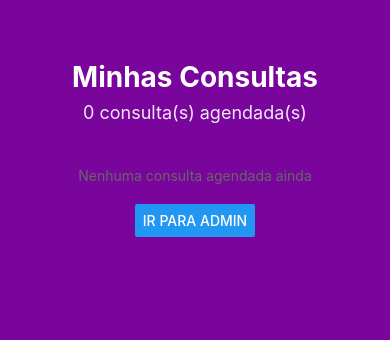
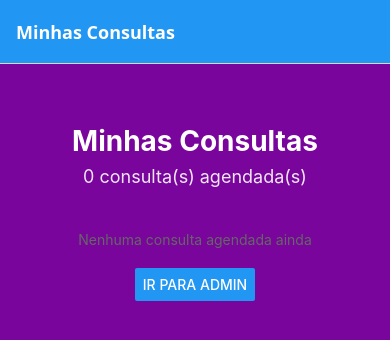
Before and after one commit to 2TDSPO-Mobile-Application-Development/sistema-consultas-mobile, a React Native app: screen / in a window 390 px wide. Shown: the top 340 px of the page. Built offline with nearby package versions, Linux system fonts and the light colour scheme.

Commit message:
refactor:  Adicionada navegação

```diff
--- a/App.tsx
+++ b/App.tsx
@@ -1,5 +1,39 @@
 import React from "react";
-import { Home } from "./src/screens";
+// Importa componentes do React Navigation
+import { NavigationContainer } from "@react-navigation/native";
+import { createNativeStackNavigator } from "@react-navigation/native-stack";
+// Importa as telas
+import Home from "./src/screens/Home";
+import Admin from "./src/screens/Admin";
+
+// Cria o navegador
+const Stack = createNativeStackNavigator();
+
 export default function App() {
-  return <Home />;
+  return (
+    // NavigationContainer envolve toda a navegação
+    <NavigationContainer>
+      {/* Stack.Navigator define a pilha de telas */}
+      <Stack.Navigator
+        screenOptions={{
+          headerStyle: { backgroundColor: "#2196F3" }, // Cor do cabeçalho
+          headerTintColor: "#fff", // Cor do texto do cabeçalho
+          headerTitleStyle: { fontWeight: "bold" }, // Estilo do título
+        }}
+      >
+        {/* Tela Home - tela inicial */}
+        <Stack.Screen
+          name="Home"
+          component={Home}
+          options={{ title: "Minhas Consultas" }}
+        />
+        {/* Tela Admin - tela administrativa */}
+        <Stack.Screen
+          name="Admin"
+          component={Admin}
+          options={{ title: "Painel Administrativo" }}
+        />
+      </Stack.Navigator>
+    </NavigationContainer>
+  );
 }
```
